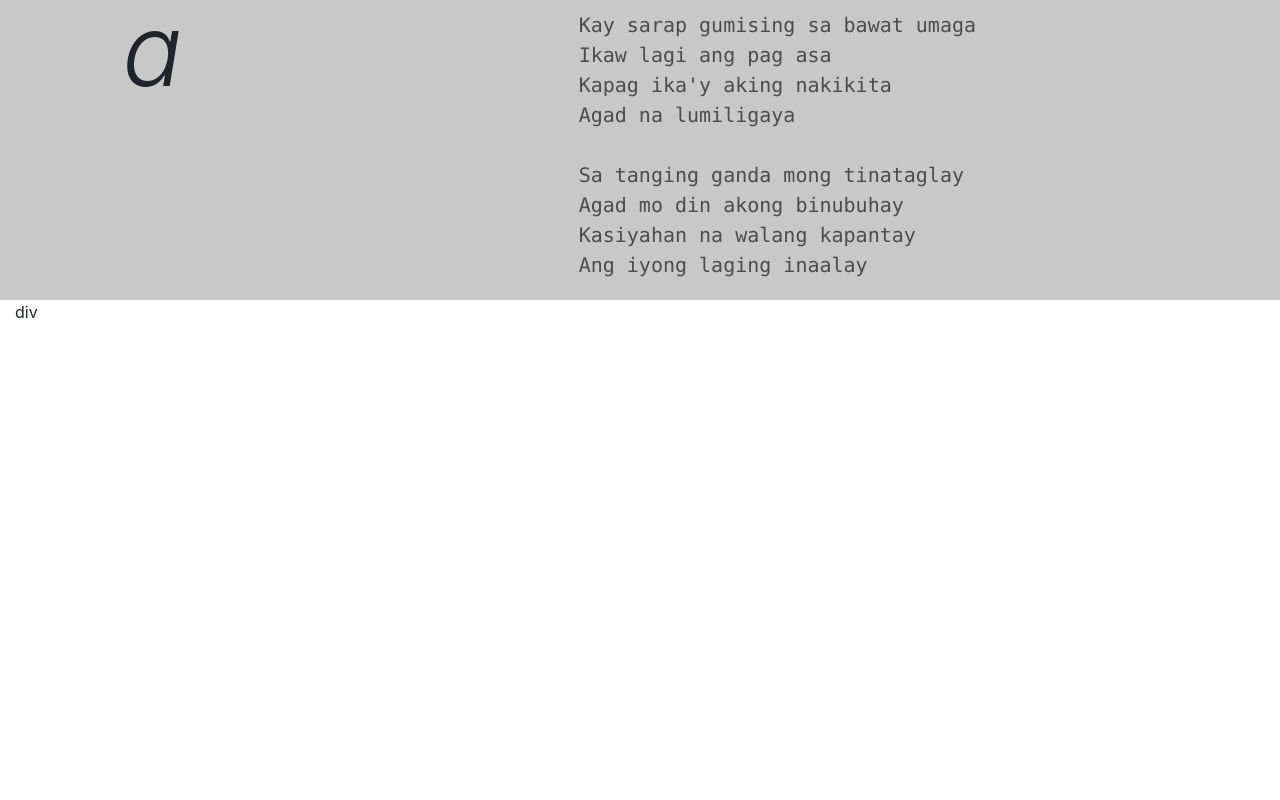
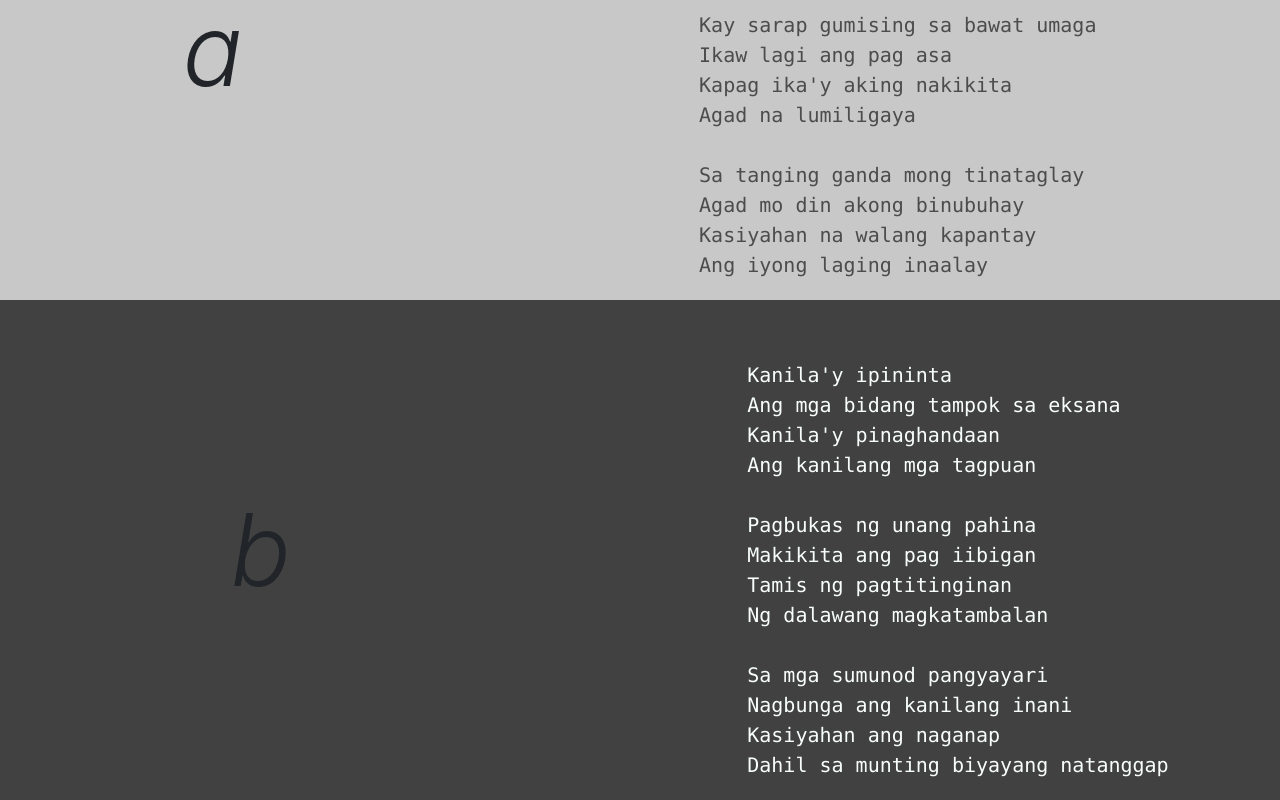
Before and after one commit to jdcd25/Sofips, a plain HTML site: page dPoetry.html in a window 1280 px wide. Shown: the part 1000-1800 px from the top of the page. Before the commit the page ends 1324 px from the top, so only its background shows below. Drawn offline with nearby package versions, Linux system fonts and the light colour scheme.

Commit message:
added section 2

```diff
--- a/dPoetry.css
+++ b/dPoetry.css
@@ -38,6 +38,9 @@
     overflow-y: scroll;
     height: 500px;
 }
-pre.pContent{
+pre#pContent1{
     color: rgb(76, 76, 76);
 }
+section.s2{
+    background-color: rgb(65, 65, 65);
+}
--- a/dPoetry.html
+++ b/dPoetry.html
@@ -45,7 +45,7 @@
             <div class="container-fluid cContent">
                 <div class="display-1 title">a</div>
                 <div class="content">
-                    <pre class="pContent">
+                    <pre id="pContent1">
                         Nagsimula ang lahat ng ika'y makilala
                         Agad na nagpasalamat sa munting biyaya
                         Isang mabait na kaibigan
@@ -68,7 +68,8 @@
 
                         Sa aking mga likha
                         Ikaw ang pinakapaboritong paksa
-                        Ngunit kailangan nang magising sa panaginip na tinatamasa
+                        Ngunit kailangan nang magising sa panaginip na
+                        tinatamasa
                         Sapagkat hindi tayo magkatugma
 
                         Pero gaya ng isang kwento
@@ -79,12 +80,44 @@
                 </div>
             </div>
         </section>
-        <section><div class="container-fluid">
-            <div class="display-1">
+        <section class="s2"><div class="container-fluid cContent">
+            <div class="display-1 title">
+                b
+            </div>
+            <div class="content">
+                <pre id="cContent2">
+                    Kanila'y ipininta
+                    Ang mga bidang tampok sa eksana
+                    Kanila'y pinaghandaan
+                    Ang kanilang mga tagpuan
 
-            </div>
-            div
-        </div></section>
+                    Pagbukas ng unang pahina
+                    Makikita ang pag iibigan
+                    Tamis ng pagtitinginan
+                    Ng dalawang magkatambalan
+
+                    Sa mga sumunod pangyayari
+                    Nagbunga ang kanilang inani
+                    Kasiyahan ang naganap
+                    Dahil sa munting biyayang natanggap
+
+                    Ngunit maraming araw ang nagdaan
+                    Maraming sakuna rin ang pinagdaanan
+                    Tukso ay di naiwasan
+                    Ang munting rosas ay nakatagpo ng bagong
+                    kaligayahan
+
+                    Hindi nagpatinag ang bida
+                    Kinalimutan kahit nagdurusa
+                    Naging matigas sa kahit anong problema
+                    Pinagpatuloy ang laban kahit nahihirapan na
+
+                    Naging maaliwalas ang buhay
+                    Maganda ang pamumuhay
+                    Subalit may nagbabalik
+                    Sa mundong masaya na't tahimik
+                </pre>
+            </div></section>
         <section></section>
     </main>
     <footer>
```
